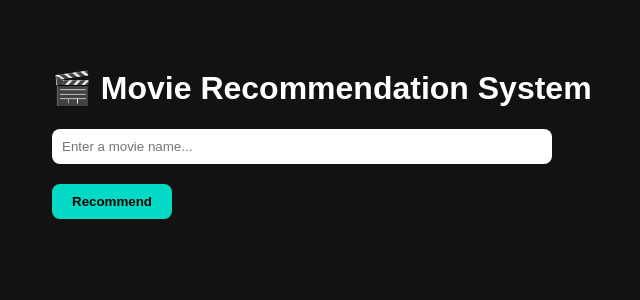
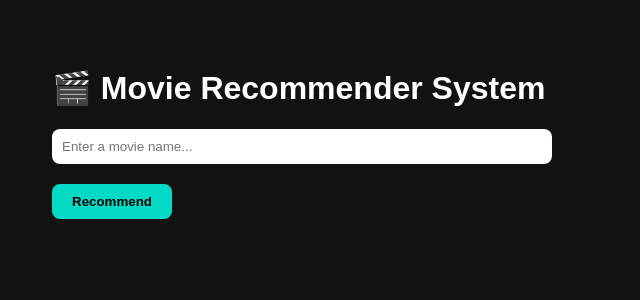
Before and after one commit to cse-narla-rushikesh/CICD-project, a Flask app: page / in a window 1280 px wide. Shown: the top 300 px of the page, without its empty margins (288-928 px from the left). Run offline with Flask 3, Linux system fonts and the light colour scheme; parts of the project's set-up code (start-up, migrations or seed data) failed here and were passed over.

Commit message:
Update index.html

```diff
--- a/templates/index.html
+++ b/templates/index.html
@@ -39,7 +39,7 @@
 </head>
 <body>
     <div class="container">
-        <h1>🎬 Movie Recommendation System</h1>
+        <h1>🎬 Movie Recommender System</h1>
         <form method="post">
             <input type="text" name="movie" placeholder="Enter a movie name..." required />
             <input type="submit" value="Recommend" />
```
